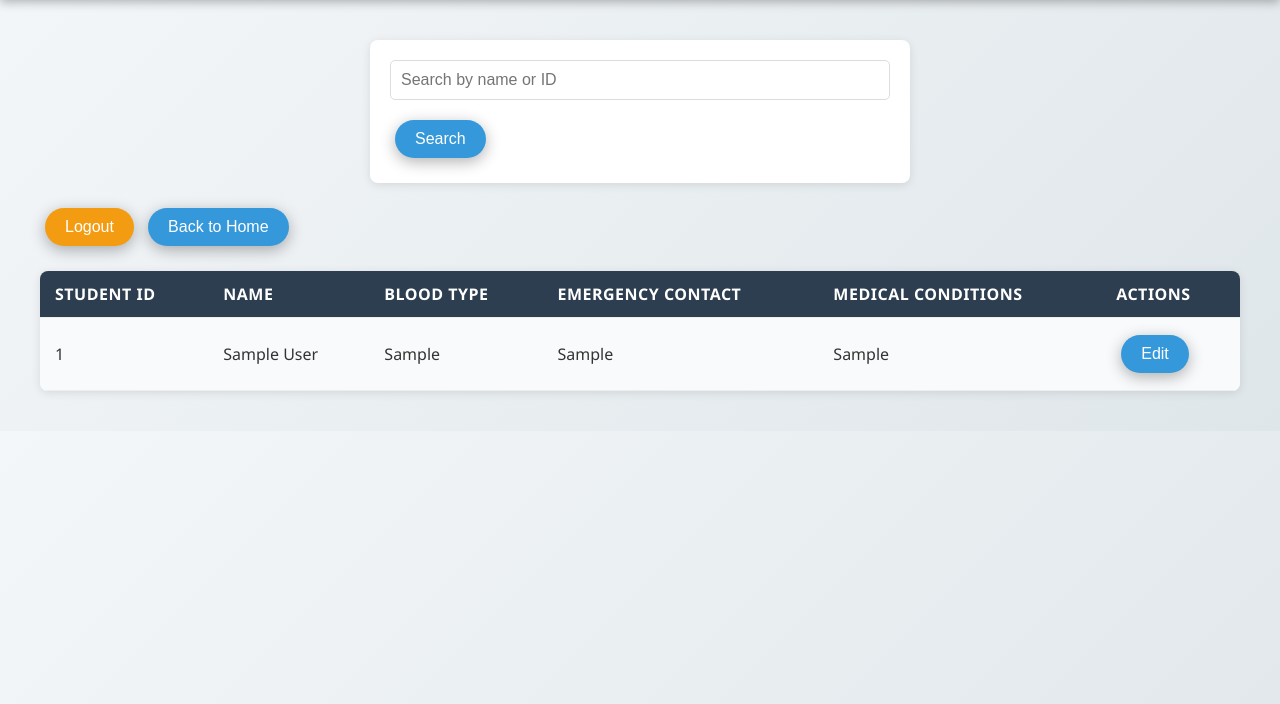
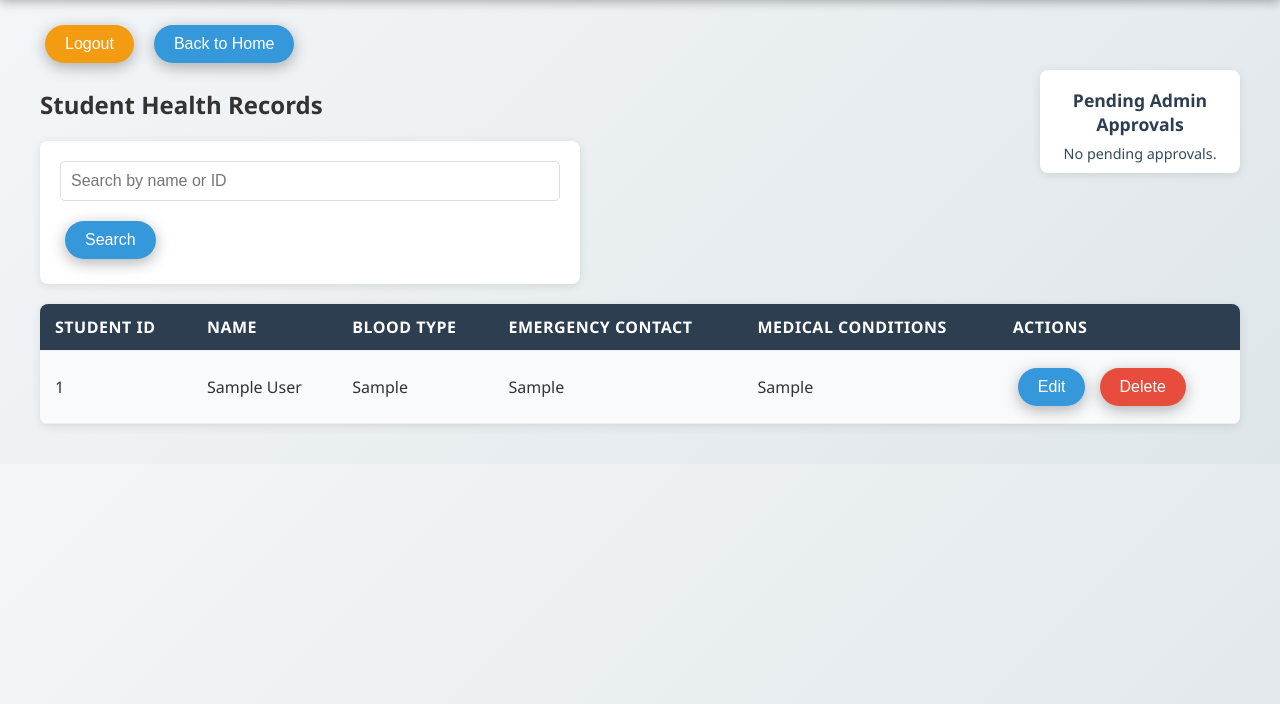
Before and after one commit to amogh-2/student_health_record, a Flask app: page /dashboard in a window 1280 px wide. Shown: the part 78-782 px from the top of the page. Run offline with Flask 3, Linux system fonts and the light colour scheme; a user stored in the database is signed in; tables that the repository leaves empty or names only in its code hold one stand-in row (values such as "Sample post").

Commit message:
to add admin request

```diff
--- a/static/style.css
+++ b/static/style.css
@@ -34,9 +34,102 @@
     max-width: 1200px;
     margin: 0 auto;
     padding: 20px;
+    position: relative; /* Allows absolute positioning of child elements */
 }
 
-/* Buttons */
+/* Dashboard Header (Logout and Back to Home Buttons) */
+.dashboard-header {
+    display: flex;
+    justify-content: flex-start;
+    gap: 10px;
+    margin-bottom: 20px;
+}
+
+/* Health Records Section (Full Width) */
+.health-records {
+    width: 100%; /* Takes up full width */
+}
+
+/* Pending Admin Approvals (Notification-Style in Top-Right Corner) */
+.pending-admins-notification {
+    position: absolute;
+    top: 70px; /* Adjust based on header and dashboard-header height */
+    right: 20px;
+    width: 180px; /* Smaller width for notification style */
+    background-color: #fff;
+    padding: 10px;
+    border-radius: 8px;
+    box-shadow: 0 2px 10px rgba(0, 0, 0, 0.1);
+    height: fit-content; /* Fits the content snugly, grows dynamically */
+}
+
+.pending-admins-notification h3 {
+    font-size: 1.1em;
+    margin: 8px;
+    color: #2c3e50;
+    text-align: center;
+}
+
+.pending-admins-notification p {
+    font-size: 0.9em;
+    margin: 0;
+    color: #34495e;
+    text-align: center;
+}
+
+.pending-admins-notification ul {
+    list-style: none;
+    padding: 0;
+    margin: 0;
+}
+
+.pending-admins-notification li {
+    display: flex;
+    align-items: center;
+    justify-content: space-between;
+    padding: 5px 0;
+    border-bottom: 1px solid #eee;
+}
+
+.pending-admins-notification li:last-child {
+    border-bottom: none;
+}
+
+.pending-admins-notification span {
+    font-size: 0.9em;
+    color: #34495e;
+}
+
+.pending-admins-notification button {
+    padding: 2px 8px;
+    margin: 0.5px;
+    font-size: 0.9em;
+    border: none;
+    border-radius: 4px;
+    cursor: pointer;
+    transition: background-color 0.3s ease;
+    box-shadow: none; /* Remove default button shadow for minimalistic look */
+}
+
+.pending-admins-notification .approve-btn {
+    background-color: #2ecc71;
+    color: white;
+}
+
+.pending-admins-notification .approve-btn:hover {
+    background-color: #27ae60;
+}
+
+.pending-admins-notification .reject-btn {
+    background-color: #e74c3c;
+    color: white;
+}
+
+.pending-admins-notification .reject-btn:hover {
+    background-color: #c0392b;
+}
+
+/* Buttons (General) */
 button, input[type="submit"] {
     padding: 10px 20px;
     margin: 5px;
@@ -74,7 +167,7 @@
 /* Forms */
 form {
     max-width: 500px;
-    margin: 20px auto;
+    margin: 20px 0;
     background-color: #fff;
     padding: 20px;
     border-radius: 8px;
@@ -251,6 +344,12 @@
         padding: 10px;
     }
 
+    .pending-admins-notification {
+        position: static; /* Remove absolute positioning on small screens */
+        width: 100%; /* Full width on small screens */
+        margin: 20px 0;
+    }
+
     table, th, td {
         font-size: 0.9em;
     }
--- a/templates/dashboard.html
+++ b/templates/dashboard.html
@@ -9,17 +9,43 @@
         <h1>Admin Health Records Dashboard</h1>
     </header>
     <div class="container">
-        <form method="POST">
-            <input type="text" name="search" placeholder="Search by name or ID">
-            <button type="submit">Search</button>
-        </form>
+        <div class="dashboard-header">
             <button onclick="window.location.href='/logout'">Logout</button>
             <button onclick="window.location.href='/'">Back to Home</button>
+        </div>
+        <div id="flash-messages">
             {% with messages = get_flashed_messages() %}
                 {% if messages %}
                     <div class="flash">{{ messages[0] }}</div>
                 {% endif %}
             {% endwith %}
+        </div>
+
+        <!-- Pending Admin Approvals (Notification-Style in Top-Right Corner) -->
+        <div class="pending-admins-notification">
+            <h3>Pending Admin Approvals</h3>
+            {% if pending_admins %}
+                <ul>
+                    {% for admin in pending_admins %}
+                    <li>
+                        <span>{{ admin[1] }}</span>
+                        <button class="approve-btn" onclick="manageAdmin('{{ admin[0] }}', 'approve')">✔</button>
+                        <button class="reject-btn" onclick="manageAdmin('{{ admin[0] }}', 'reject')">✖</button>
+                    </li>
+                    {% endfor %}
+                </ul>
+            {% else %}
+                <p>No pending approvals.</p>
+            {% endif %}
+        </div>
+
+        <!-- Student Health Records Section (Full Width) -->
+        <div class="health-records">
+            <h2>Student Health Records</h2>
+            <form method="POST">
+                <input type="text" name="search" placeholder="Search by name or ID">
+                <button type="submit">Search</button>
+            </form>
             <table>
                 <tr>
                     <th>Student ID</th>
@@ -38,10 +64,50 @@
                     <td>{{ record[5] }}</td>
                     <td>
                         <button onclick="window.location.href='/edit/{{ record[0] }}'">Edit</button>
+                        <button onclick="if(confirm('Are you sure?')) window.location.href='/delete/{{ record[0] }}'">Delete</button>
                     </td>
                 </tr>
                 {% endfor %}
             </table>
         </div>
+    </div>
+
+    <script>
+        function manageAdmin(userId, action) {
+            if (!confirm(`Are you sure you want to ${action} this admin?`)) {
+                return;
+            }
+
+            fetch(`/approve_admin/${userId}`, {
+                method: 'POST',
+                headers: {
+                    'Content-Type': 'application/x-www-form-urlencoded',
+                },
+                body: `action=${action}`
+            })
+            .then(response => response.json())
+            .then(data => {
+                const flashMessages = document.getElementById('flash-messages');
+                flashMessages.innerHTML = `<div class="flash">${data.message}</div>`;
+
+                if (data.success) {
+                    // Remove the list item
+                    const li = document.querySelector(`.pending-admins-notification ul li:has(button[onclick*="${userId}"])`);
+                    if (li) li.remove();
+
+                    // If no items left, show "No pending approvals"
+                    const ul = document.querySelector('.pending-admins-notification ul');
+                    if (ul && ul.children.length === 0) {
+                        ul.outerHTML = '<p>No pending approvals.</p>';
+                    }
+                }
+            })
+            .catch(error => {
+                console.error('Error:', error);
+                const flashMessages = document.getElementById('flash-messages');
+                flashMessages.innerHTML = `<div class="flash">Error processing request. Please try again.</div>`;
+            });
+        }
+    </script>
 </body>
-</html>
+</html^
```
Lines whose indentation alone changed are shown as unchanged.
